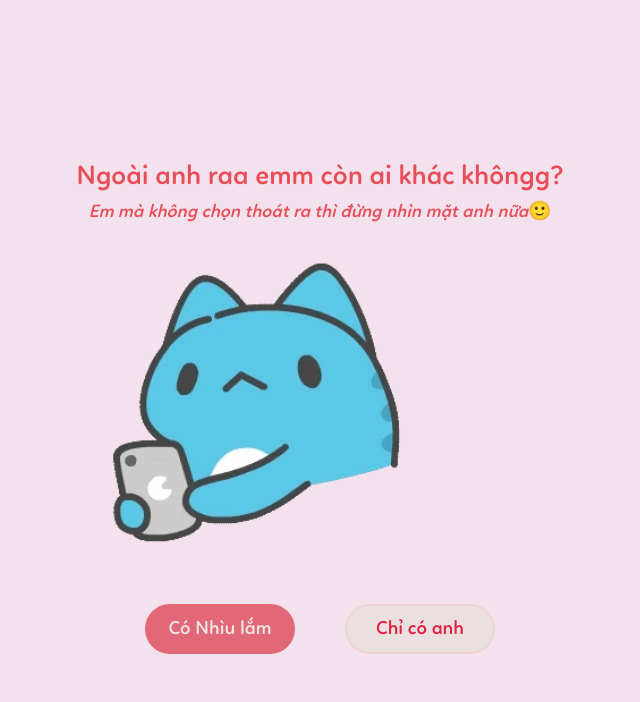
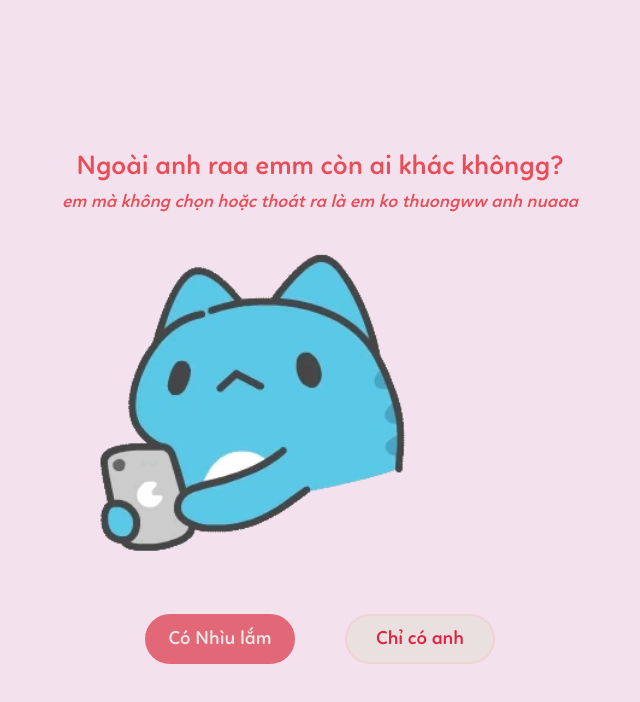
Before and after one commit to Mingihihi/haicity, a plain HTML site: page index.html in a window 1280 px wide. Shown: the whole page, without its empty margins (320-960 px from the left). Drawn offline with Linux system fonts and the light colour scheme.

Commit message:
Update index.html

```diff
--- a/index.html
+++ b/index.html
@@ -8,7 +8,7 @@
   </head>
   <body>
     <div class="wrapper">
-      <h1 class="question">Ngoài anh raa emm còn ai khác khôngg?<br><span style="font-style: italic; font-size: 67%;">Em mà không chọn thoát ra thì đừng nhìn mặt anh nữa</span><span style="font-size: 69%;">🙂</span></h1>
+      <h1 class="question">Ngoài anh raa emm còn ai khác khôngg?<br><span style="font-style: italic; font-size: 67%;">em mà không chọn hoặc thoát ra là em ko thuongww anh nuaaa</span></h1>
 
 
       <img
```
